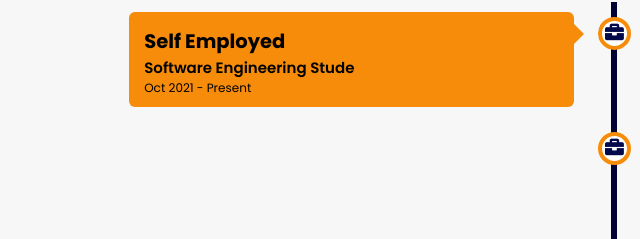
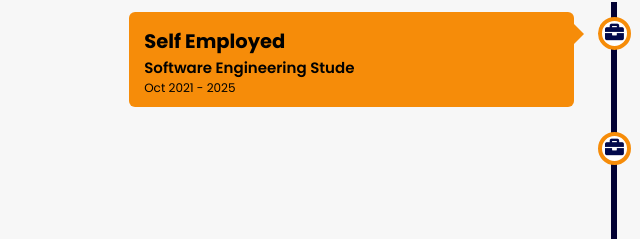
Before and after one commit to omayma420/omayma420.github.io, a plain HTML site: page experience/index.html in a window 1280 px wide. Shown: the part 164-403 px from the top of the page, 26-666 px from the left. Drawn offline with nearby package versions, Linux system fonts and the light colour scheme.

Commit message:
Update index.html

```diff
--- a/experience/index.html
+++ b/experience/index.html
@@ -48,7 +48,7 @@
         </div>
         <div class="desc">
             <h3>Software Engineering Stude   </h3>
-            <p>Oct 2021 - present</p>
+            <p>Oct 2021 - 2025</p>
         </div>
       </div>
     </div>
```
